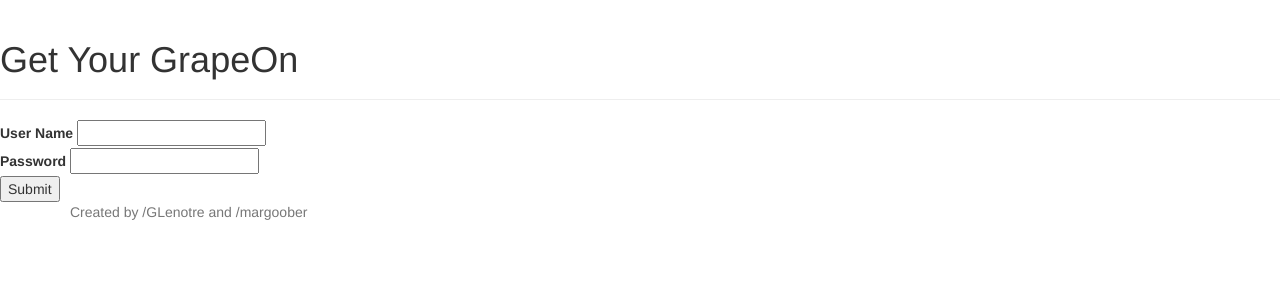
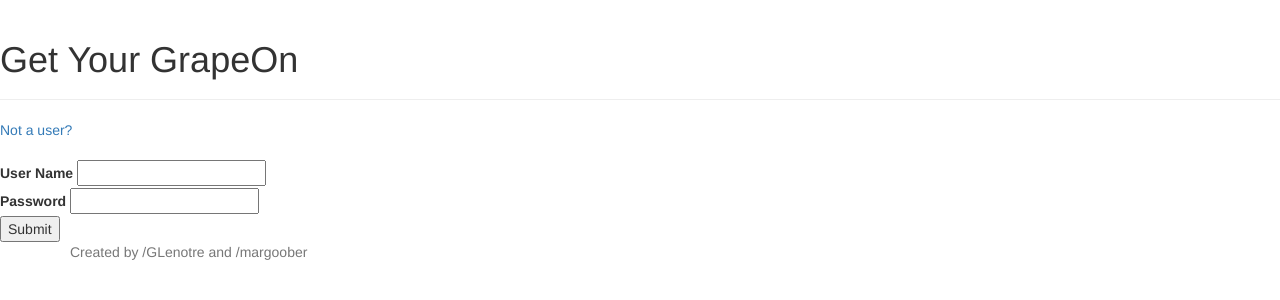
Before and after one commit to GrapeOn/grapeon.dev, a PHP site: page /auth.login.php in a window 1280 px wide. Shown: the part 52-352 px from the top of the page. Run offline with PHP 8.4, Linux system fonts and the light colour scheme; data that the repository does not hold is empty.

Commit message:
added an href to users.create.php?

```diff
--- a/public/auth.login.php
+++ b/public/auth.login.php
@@ -45,6 +45,7 @@ extract(pageController());
 	<?php require_once '../views/partials/header.php'; ?>
 
     <form method="POST">
+        <a href="users.create.php">Not a user?</a><br><br>
         <label>User Name</label>
         <input type="text" name="username" value="<?= Input::escape($username)?>"><br>
         <label>Password</label>
```
